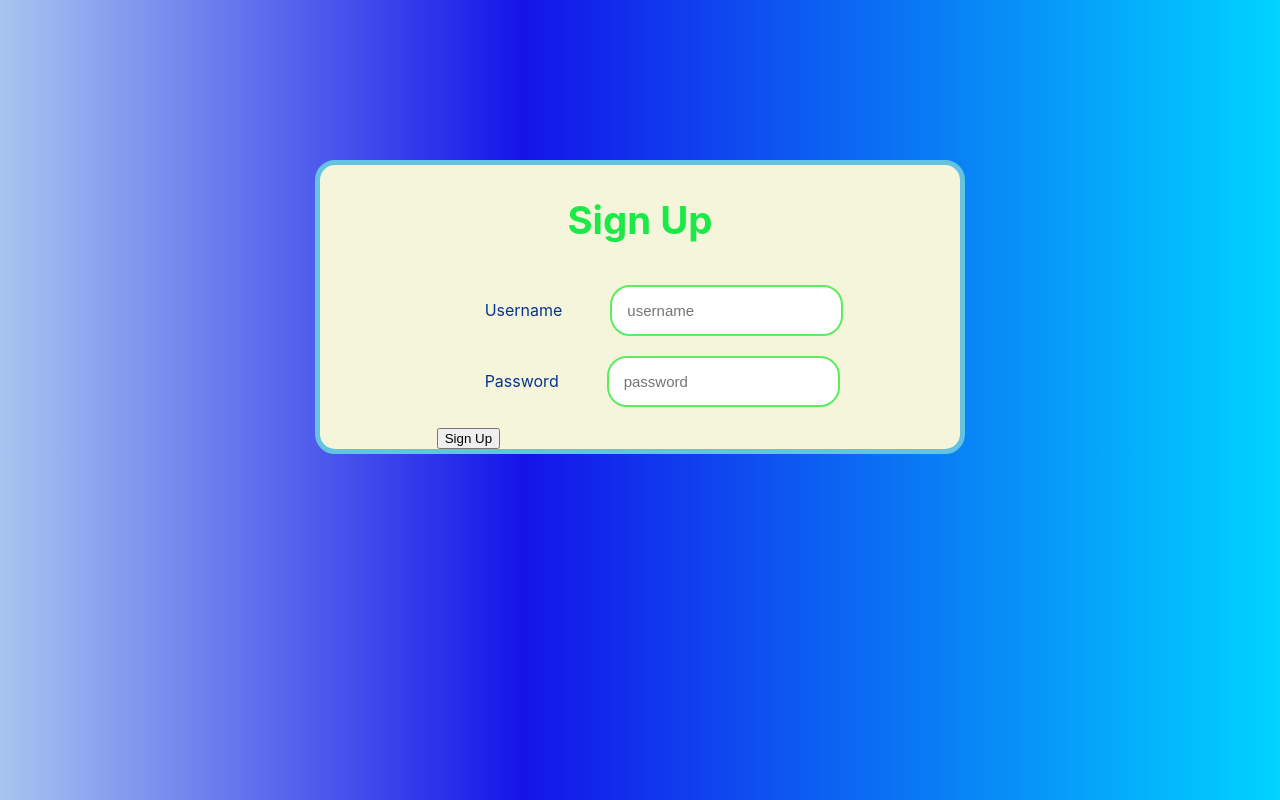
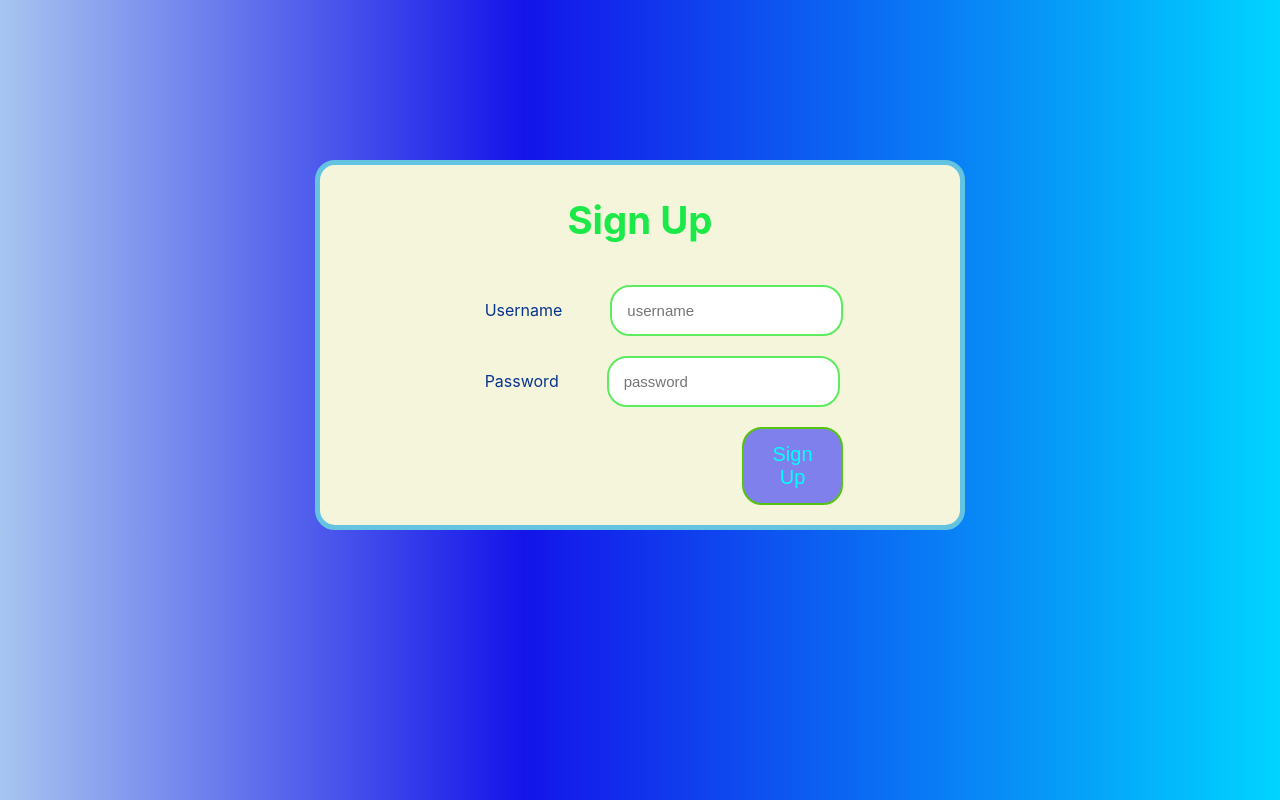
Before and after one commit to ydv-ankit/Authentication, a React (Create React App) app in the folder client/: page /signup in a window 1280 px wide. Built offline with nearby package versions, Linux system fonts and the light colour scheme.

Commit message:
button styled

```diff
--- a/client/src/App.css
+++ b/client/src/App.css
@@ -70,3 +70,21 @@ h2 {
     padding: 15px;
     border-radius: 20px;
 }
+
+.formContent button {
+    margin-left: 75%;
+    margin-bottom: 20px;
+    font-size: 20px;
+    padding: 14px;
+    border-radius: 20px;
+    color: aqua;
+    background-color: rgb(128, 128, 237);
+    border: 2px solid rgb(85, 196, 16);
+    cursor: pointer;
+}
+
+.formContent button:hover{
+    color: rgb(212, 255, 0);
+    background-color: rgb(34, 34, 220);
+    border: 2px solid rgb(4, 58, 235);
+}
```
